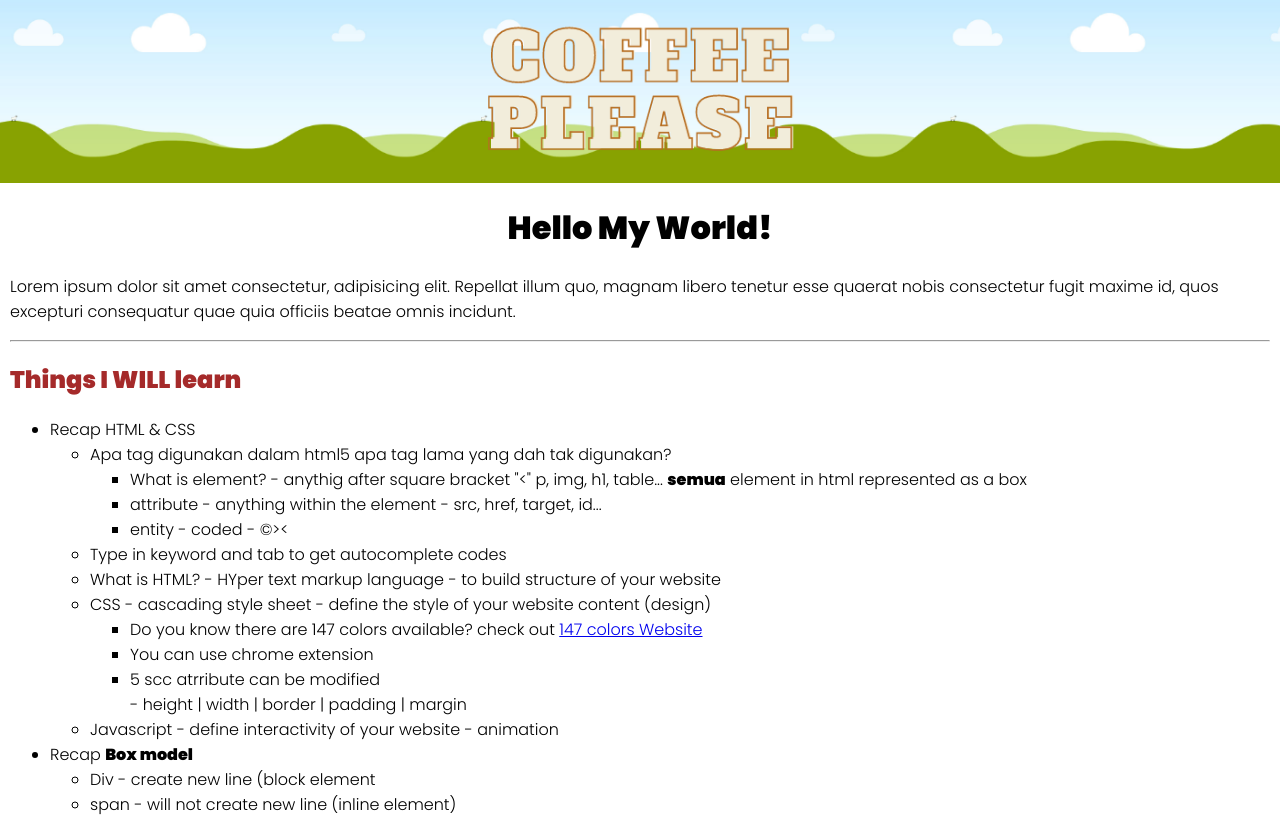
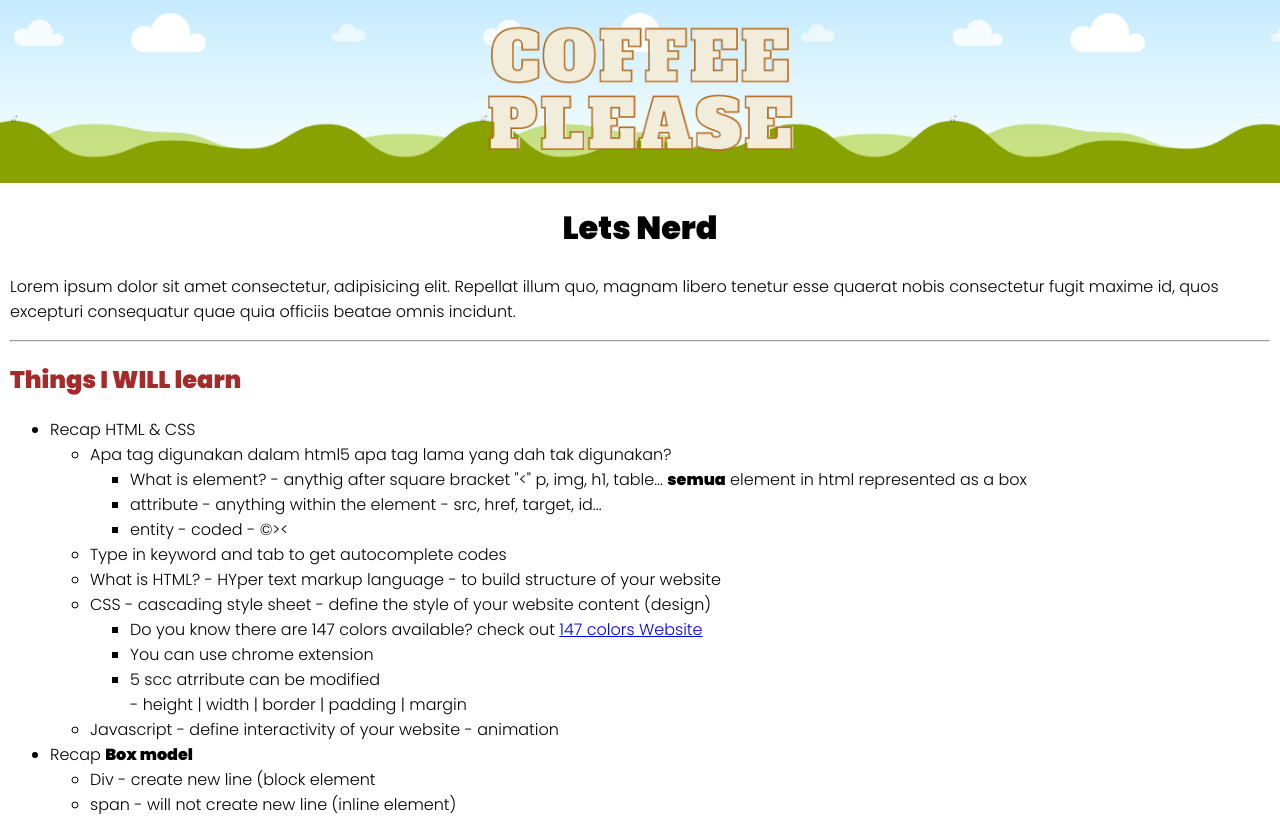
Before and after one commit to dcharmed/day1-html, a plain HTML site: page index.html in a window 1280 px wide. Shown: the top 820 px of the page. Drawn offline with Linux system fonts and the light colour scheme.

Commit message:
Update pages 2

```diff
--- a/index.html
+++ b/index.html
@@ -46,7 +46,7 @@
 </head>
 <body>
     <img src="img/banner.png" width="100%" alt=""/>
-    <h1>Hello My World!</h1>
+    <h1>Lets Nerd</h1>
     <div>
     <p>Lorem ipsum dolor sit amet consectetur, adipisicing elit. Repellat illum quo, magnam libero tenetur esse quaerat nobis consectetur fugit maxime id, quos excepturi consequatur quae quia officiis beatae omnis incidunt.</p>
     <hr/>
```
